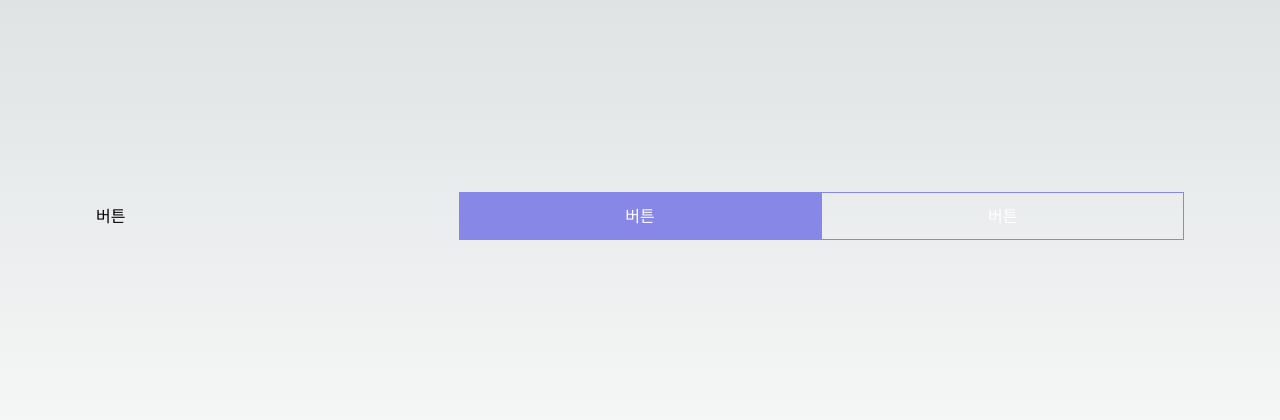
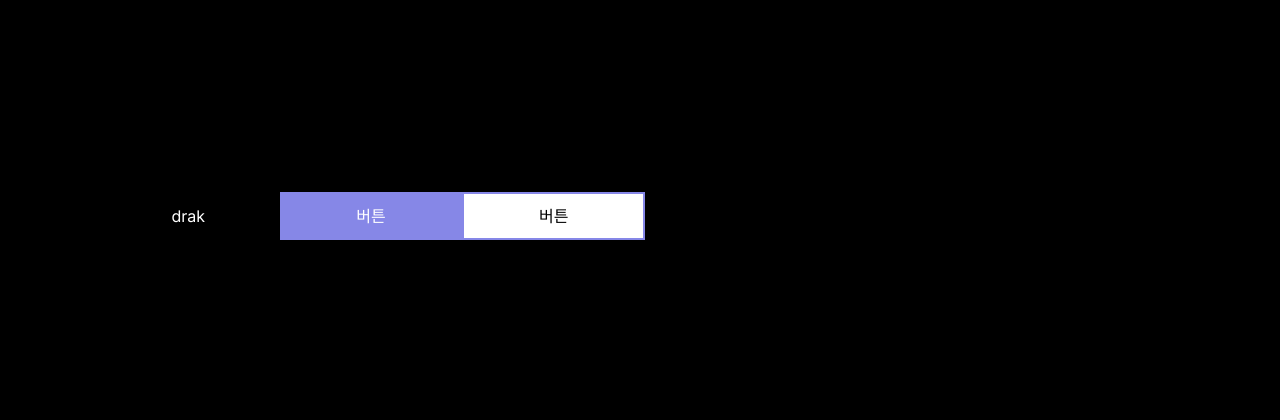
Before and after one commit to mark-cos/todo-frontend, a Next.js app: page / in a window 1280 px wide. Shown: the part 184-604 px from the top of the page. Built offline with nearby package versions, Linux system fonts and the light colour scheme.

Commit message:
Project setting  (#2)
* Add README.md & change filename

* Add darkmode

```diff
--- /dev/null
+++ b/src/app/account/login/page.tsx
@@ -0,0 +1,7 @@
+import React from 'react';
+
+const loginPage = () => {
+  return <div>page</div>;
+};
+
+export default loginPage;
--- a/src/app/globals.css
+++ b/src/app/globals.css
@@ -3,16 +3,16 @@
 @tailwind utilities;
 
 :root {
-  --foreground-rgb: 0, 0, 0;
-  --background-start-rgb: 214, 219, 220;
-  --background-end-rgb: 255, 255, 255;
+  --foreground-rgb: 255, 255, 255;
+  --background-start-rgb: 0, 0, 0;
+  --background-end-rgb: 0, 0, 0;
 }
 
 @media (prefers-color-scheme: dark) {
   :root {
-    --foreground-rgb: 255, 255, 255;
-    --background-start-rgb: 0, 0, 0;
-    --background-end-rgb: 0, 0, 0;
+    --foreground-rgb: 0, 0, 0;
+    --background-start-rgb: 214, 219, 220;
+    --background-end-rgb: 255, 255, 255;
   }
 }
 
@@ -22,10 +22,14 @@ body {
     rgb(var(--background-start-rgb));
 }
 
+.btn-text {
+  @apply h-12 w-full py-1 dark:text-white;
+}
+
 .btn-contained {
   @apply bg-primary box-border h-12 w-full py-1 text-white;
 }
 
 .btn-outlined {
-  @apply border-primary box-border h-12 w-full  border py-1 text-white;
+  @apply border-primary box-border h-12 w-full border-2 bg-white py-1 text-black dark:bg-black dark:text-white;
 }
--- a/src/app/layout.tsx
+++ b/src/app/layout.tsx
@@ -11,7 +11,7 @@ export const metadata: Metadata = {
 
 export default function RootLayout({ children }: { children: React.ReactNode }) {
   return (
-    <html lang="en">
+    <html lang="en" className="">
       <body className={inter.className}>{children}</body>
     </html>
   );
--- a/src/app/page.tsx
+++ b/src/app/page.tsx
@@ -1,18 +1,13 @@
 import { Button } from '@/components/atoms';
+import { InputTest } from '@/components/organisms';
 import Image from 'next/image';
 
 export default function Home() {
   return (
-    <main className="flex min-h-screen items-center p-24">
-      <div className="w-15 flex-1">
-        <Button>버튼</Button>
-      </div>
-      <div className="w-15 flex-1">
-        <Button variant="contained">버튼</Button>
-      </div>
-      <div className="w-15 flex-1">
-        <Button variant="outlined">버튼</Button>
-      </div>
+    <main className="flex min-h-screen items-center p-24 ">
+      <>
+        <InputTest />
+      </>
     </main>
   );
 }
--- a/src/components/atoms/button/button.tsx
+++ b/src/components/atoms/button/Button.tsx
@@ -1,3 +1,4 @@
+'use client';
 import React, { ReactNode } from 'react';
 
 export type ButtonProps = React.ButtonHTMLAttributes<HTMLButtonElement> & {
@@ -9,7 +10,7 @@ const Button = ({ children, variant = 'text', ...props }: ButtonProps) => {
   return (
     <button
       {...props}
-      className={`${props.className ? props.className : ''} btn-${variant}`}
+      className={`${props.className ? props.className : ''} btn-${variant} `}
     >
       {children}
     </button>
--- a/src/components/atoms/index.ts
+++ b/src/components/atoms/index.ts
@@ -1,4 +1,4 @@
-import Input from './input/input';
-import Button from './button/button';
+import Input from './input/Input';
+import Button from './button/Button';
 
 export { Button, Input };
--- /dev/null
+++ b/src/components/organisms/index.ts
@@ -0,0 +1,3 @@
+import InputTest from './inputTest/InputTest';
+
+export { InputTest };
--- /dev/null
+++ b/src/components/organisms/inputTest/InputTest.tsx
@@ -0,0 +1,28 @@
+'use client';
+import { Button } from '@/components/atoms';
+import React, { useState } from 'react';
+
+const InputTest = () => {
+  const [isDarkMode, setIsDarkMode] = useState(false);
+  const onToggleDarkMode = () => {
+    const html = document.querySelector('html');
+    const isDarkMode = html?.classList.contains('dark');
+    isDarkMode ? html?.classList.remove('dark') : html?.classList.add('dark');
+    setIsDarkMode((pre) => !isDarkMode);
+  };
+  return (
+    <div className="flex h-20 w-[550px] items-center border border-black dark:bg-black">
+      <div className="basis-1/3">
+        <Button onClick={onToggleDarkMode}>{isDarkMode ? 'light' : 'drak'}</Button>
+      </div>
+      <div className="basis-1/3">
+        <Button variant="contained">버튼</Button>
+      </div>
+      <div className="basis-1/3">
+        <Button variant="outlined">버튼</Button>
+      </div>
+    </div>
+  );
+};
+
+export default InputTest;
--- a/tailwind.config.ts
+++ b/tailwind.config.ts
@@ -19,5 +19,6 @@ const config: Config = {
     },
   },
   plugins: [],
+  darkMode: 'class',
 };
 export default config;
```
Also changed, not shown: src/components/atoms/input/Input.tsx (renamed from src/components/atoms/input/input.tsx), 1 other file (tests, documents, lock files or other folders).
